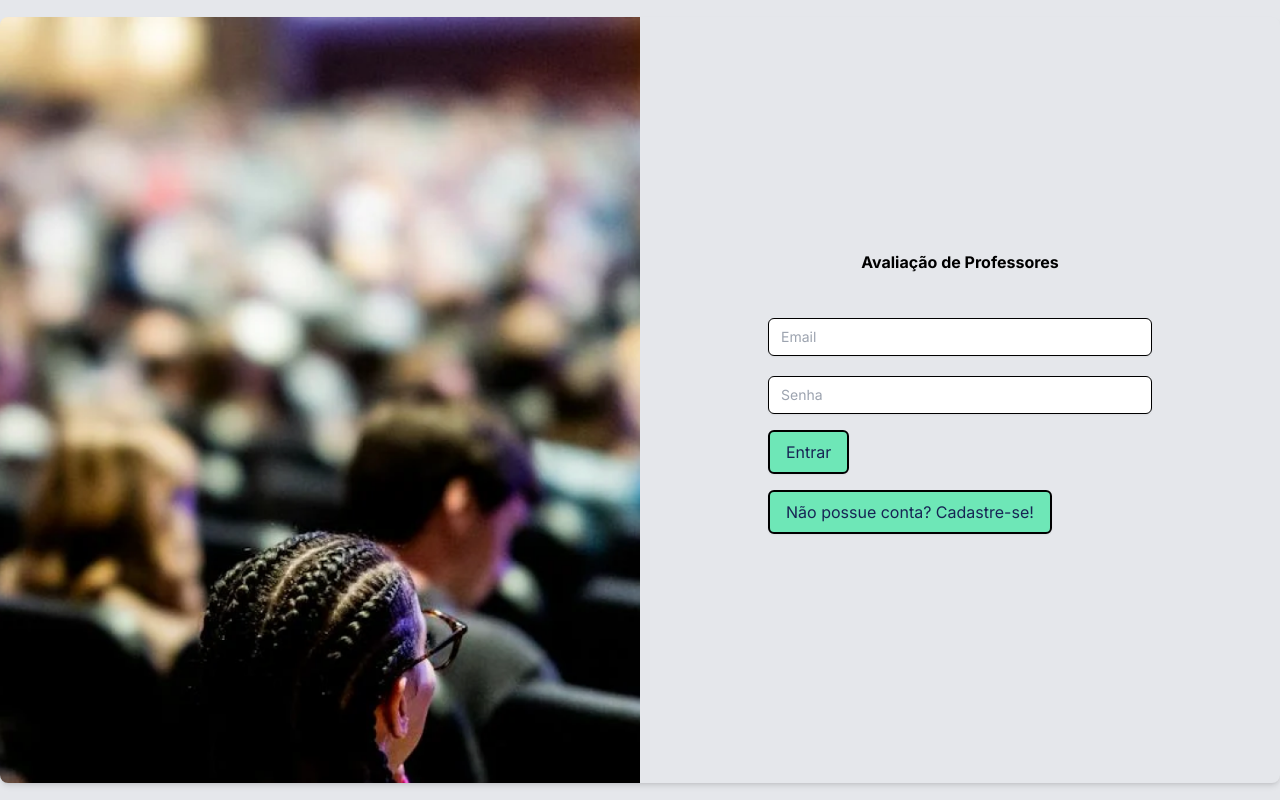
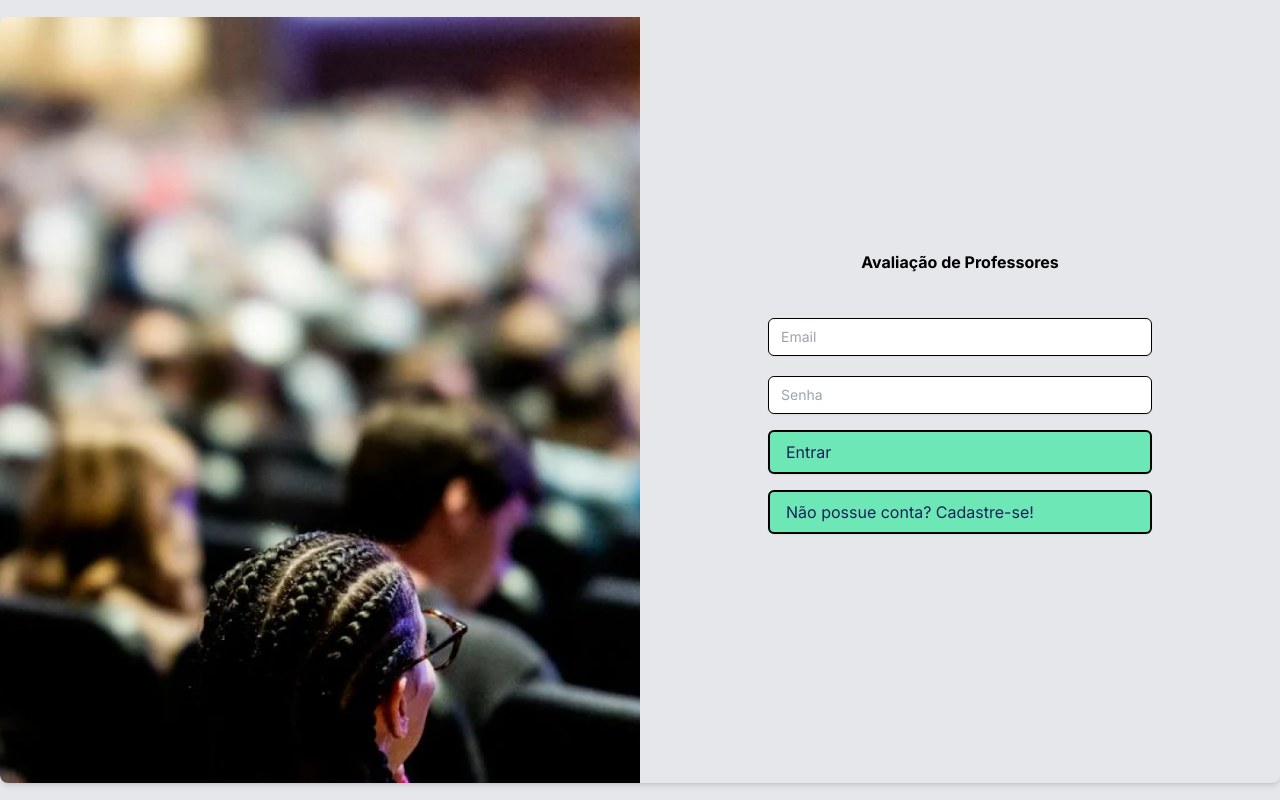
Before and after one commit to AnaBraz26/Grupo3_CJR, a Next.js app in the folder my-app/: page / in a window 1280 px wide. Built offline with nearby package versions, Linux system fonts and the light colour scheme.

Commit message:
Href: Adicionando hiperlinks nas pags

```diff
--- a/my-app/src/app/Navbar.tsx
+++ b/my-app/src/app/Navbar.tsx
@@ -5,7 +5,7 @@ export default function NavBar() {
                 <img className="w-92px cursor-pointer" src="unbLogo.png" alt="Logo da UnB" />
             </div>
 
-           <a href = "http://localhost:3000/">
+            <a href = "http://localhost:3000/">
             <button className="w-154px h-14 rounded-16px border-2 border-white mr-14 bg-[#00ABED] shadow-custom duration-500 hover:duration-500 hover:bg-[#0077B5]" >
                 <h1 className="font-normal text-30px font-questrial text-white text-center">Login</h1>
             </button>
@@ -13,8 +13,12 @@ export default function NavBar() {
 
             <div className="flex items-center justify-round pr-9">
                 <img className="cursor-pointer w-45px h-45px mr-74px" src="notification.png" alt="Icone para olhar notificação" />
+                <a href = "http://localhost:3000/profile">
                 <img className="cursor-pointer rounded-100px mr-19px" src="morty.jpg" alt="Foto de pergil" />
+                </a>
+                <a href="http://localhost:3000/">
                 <img className="cursor-pointer" src="exit.svg" alt="Icone de saída" />
+                </a>
             </div>
 
 
--- a/my-app/src/app/feed/page.tsx
+++ b/my-app/src/app/feed/page.tsx
@@ -15,9 +15,10 @@ export default function Profile() {
             </div>
         </div>
 
-        <div>
-
-
+        <div className="">
+          <div>
+            <h1 className="custom-scr"> Novos professores </h1>
+          </div>
         </div>
       </>
     );
--- a/my-app/src/app/page.tsx
+++ b/my-app/src/app/page.tsx
@@ -47,20 +47,23 @@ export default function Home() {
                           />
                         </div>
                         <div className="inline-flex mb-4">
-                          <a href="http://localhost:3000/profile">
+                          <a href="http://localhost:3000/feed"
+                          className="w-full shadow-sm border-solid border-2 border-black bg-emerald-300 text-blue-950 py-2 px-4 hover:bg-emerald-200 focus:bg-emerald-600 focus:text-emerald-100 rounded-md"
+                          >Entrar
                           <button
                           type = "button"
-                          className="w-full shadow-sm border-solid border-2 border-black bg-emerald-300 text-blue-950 py-2 px-4 hover:bg-emerald-200 focus:bg-emerald-600 focus:text-emerald-100 rounded-md"
-                          > Entrar
+                          >
                           </button>
                           </a>
                         </div>
                         <div className="inline-flex mb-4">
-                          <a href="http://localhost:3000/register">
+                          <a
+                          href="http://localhost:3000/register"
+                          className="w-full shadow-sm border-solid border-2 border-black bg-emerald-300 text-blue-950 py-2 px-4 hover:bg-emerald-200 focus:bg-emerald-600 focus:text-emerald-100 rounded-md"
+                          >
+                          Não possue conta? Cadastre-se!
                           <button
-                          type = "button"
-                          className="w-full shadow-sm border-solid border-2 border-black bg-emerald-300 text-blue-950 py-2 px-4 hover:bg-emerald-200 focus:bg-emerald-600 focus:text-emerald-100 rounded-md"
-                          > Não possue conta? Cadastre-se!
+                          type = "button">
                           </button>
                           </a>
                         </div>
--- a/my-app/src/app/register/page.tsx
+++ b/my-app/src/app/register/page.tsx
@@ -77,11 +77,10 @@ return (
                   />
                 </div>
                 <div className="inline-flex mb-4">
-                  <button
-                  type = "submit"
-                  className="w-full shadow-sm border-solid border-2 border-black bg-emerald-300 text-blue-950 py-2 px-4 hover:bg-emerald-200 focus:bg-emerald-600 focus:text-emerald-100 rounded-md"
-                  > Criar Conta
+                  <a href="http://localhost:3000/" className=" right=10 w-full shadow-sm border-solid border-2 border-black bg-emerald-300 text-blue-950 py-2 px-4 hover:bg-emerald-200 focus:bg-emerald-600 focus:text-emerald-100 rounded-md">Criar Conta
+                  <button type = "submit">
                   </button>
+                  </a>
                 </div>
               </Form>
             </Formik>
```
